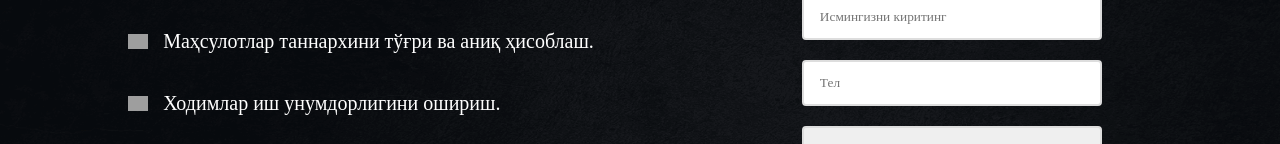
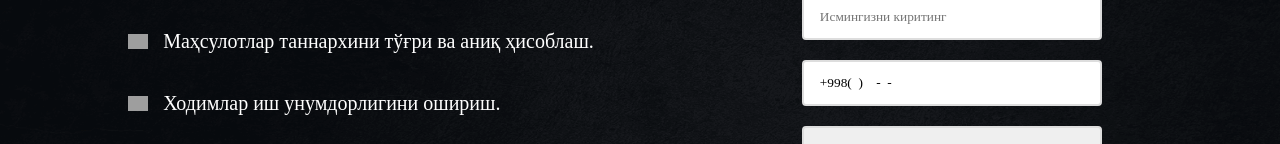
Before and after one commit to bekmirza-pro/basco-subscribe, a React (Create React App) app: page / in a window 1280 px wide. Shown: the part 274-418 px from the top of the page. Built offline with nearby package versions, Linux system fonts and the light colour scheme; grey boxes are pictures that could not be loaded.

Commit message:
commit tell

```diff
--- a/package.json
+++ b/package.json
@@ -9,6 +9,7 @@
     "axios": "^0.26.1",
     "react": "^17.0.2",
     "react-dom": "^17.0.2",
+    "react-input-mask": "^2.0.4",
     "react-router-dom": "^5.2.0",
     "react-scripts": "4.0.3",
     "web-vitals": "^1.1.2"
--- a/public/index.html
+++ b/public/index.html
@@ -9,7 +9,7 @@
     <meta name="description" content="Web site created using create-react-app" />
     <link rel="apple-touch-icon" href="%PUBLIC_URL%/basco.jpg" />
     <link rel="manifest" href="%PUBLIC_URL%/manifest.json" />
-    <title>BASCO SUBSCRIBE</title>
+    <title>Basco Subscribe</title>
 </head>
 
 <body>
--- a/src/views/contact.jsx
+++ b/src/views/contact.jsx
@@ -2,6 +2,7 @@ import React, { useState } from "react";
 import { useHistory } from "react-router-dom";
 import ZayavkaFinder from "../apis/api";
 import Image from "../Assets/Images/LOGO-WHITE-GOLD.png";
+import InputMask from "react-input-mask";
 
 const Contact = () => {
   const history = useHistory();
@@ -173,13 +174,30 @@ const Contact = () => {
                 placeholder='Исмингизни киритинг'
                 required
               />
-              <input
+              <InputMask
                 onChange={(e) => setTell(e.target.value)}
                 className='form-field'
-                type='number'
-                placeholder='Тел'
+                defaultValue='998'
+                formatChars={{
+                  9: "[0-9]",
+                  a: "[A-Za-z]",
+                  "*": "[A-Za-z0-9]"
+                }}
+                mask='+999\(99) 999-99-99'
+                maskChar=' '
+                placeholder='+998(00)000-00-00'
                 required
               />
+
+              {/* <input
+                onChange={(e) => setTell(e.target.value)}
+                className='form-field'
+                type='text'
+                name='phone'
+                id='phone'
+                placeholder='+7(000)000-00-00'
+                required
+              /> */}
               <select
                 className='form-field'
                 required
```
Also changed, not shown: src/utils/phone.js (added), 1 other file (tests, documents, lock files or other folders).
